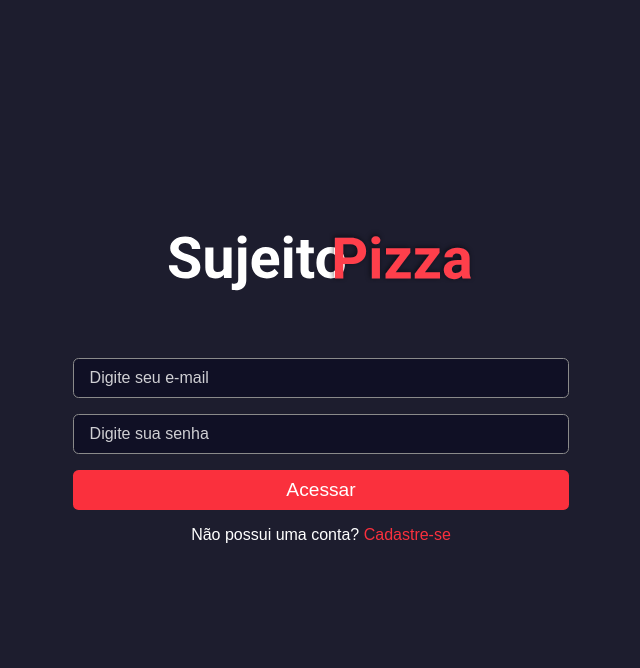
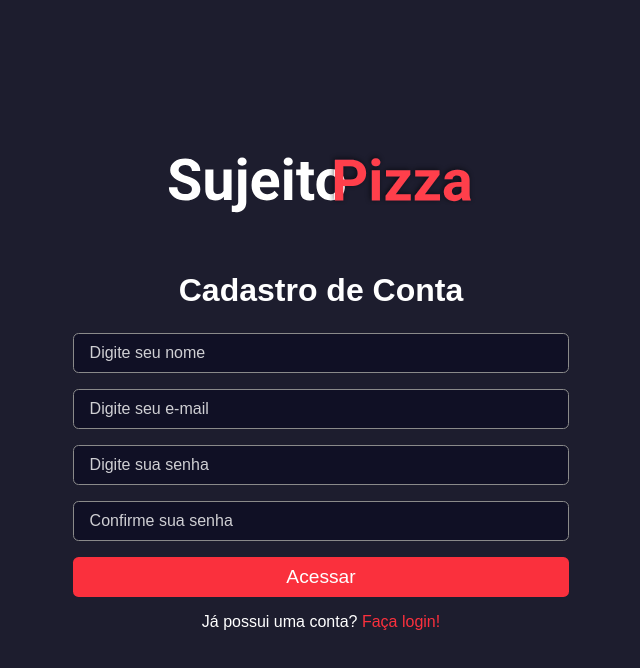
Before and after one commit to matheusboeira/sistema-pizzaria, a Next.js app in the folder frontend/: page /signup in a window 1280 px wide. Shown: the top 668 px of the page, without its empty margins (319-959 px from the left). Built offline with nearby package versions, Linux system fonts and the light colour scheme.

Commit message:
updating things

```diff
--- a/frontend/src/components/Input/Input.module.scss
+++ b/frontend/src/components/Input/Input.module.scss
@@ -9,7 +9,7 @@
 	border: 1px solid var(--gray-100);
 
 	&:focus {
-		border: 1px solid white;
+		border: 1px solid var(--red-700);
 	}
 }
 
--- a/frontend/src/pages/index.tsx
+++ b/frontend/src/pages/index.tsx
@@ -19,7 +19,7 @@ export default function Home() {
 				<div className={styles.login}>
 					<form>
 						<Input placeholder='Digite seu e-mail' />
-						<Input placeholder='Digite sua senha' />
+						<Input placeholder='Digite sua senha' type='password' />
 						<Button>Acessar</Button>
 					</form>
 					<Link href='/signup' className={styles.text}>
--- a/frontend/src/pages/signup/index.tsx
+++ b/frontend/src/pages/signup/index.tsx
@@ -12,18 +12,21 @@ export default function SignUp() {
 	return (
 		<>
 			<Head>
-				<title>SujeitoPizza - Faça seu login</title>
+				<title>SujeitoPizza - Faça seu cadastro</title>
 			</Head>
 			<div className={styles.container}>
 				<Image src={logoImg} alt='Logo Sujeito Pizzaria' />
 				<div className={styles.login}>
+					<h1>Cadastro de Conta</h1>
 					<form>
+						<Input placeholder='Digite seu nome' />
 						<Input placeholder='Digite seu e-mail' />
-						<Input placeholder='Digite sua senha' />
+						<Input placeholder='Digite sua senha' type='password' />
+						<Input placeholder='Confirme sua senha' type='password' />
 						<Button>Acessar</Button>
 					</form>
-					<Link href='/signup' className={styles.text}>
-						Não possui uma conta? <span>Cadastre-se</span>
+					<Link href='/' className={styles.text}>
+						Já possui uma conta? <span>Faça login!</span>
 					</Link>
 				</div>
 			</div>
--- a/frontend/src/styles/Home.module.scss
+++ b/frontend/src/styles/Home.module.scss
@@ -14,7 +14,12 @@
 	align-items: center;
 	justify-content: center;
 	flex-direction: column;
-	padding: 2rem 1.5rem;
+	padding: 1.5rem;
+
+	h1 {
+		color: var(--white);
+		padding-bottom: 1.5rem;
+	}
 
 	form {
 		width: 90%;
```
